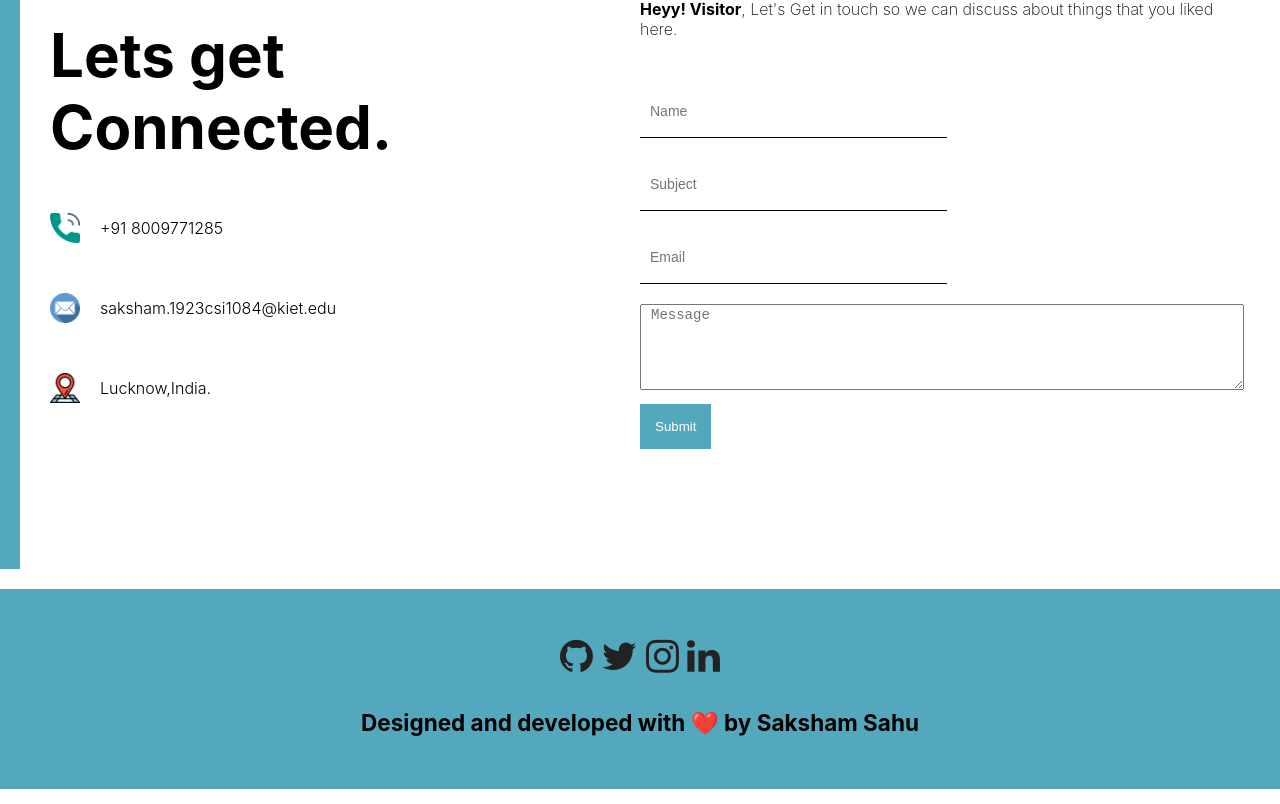
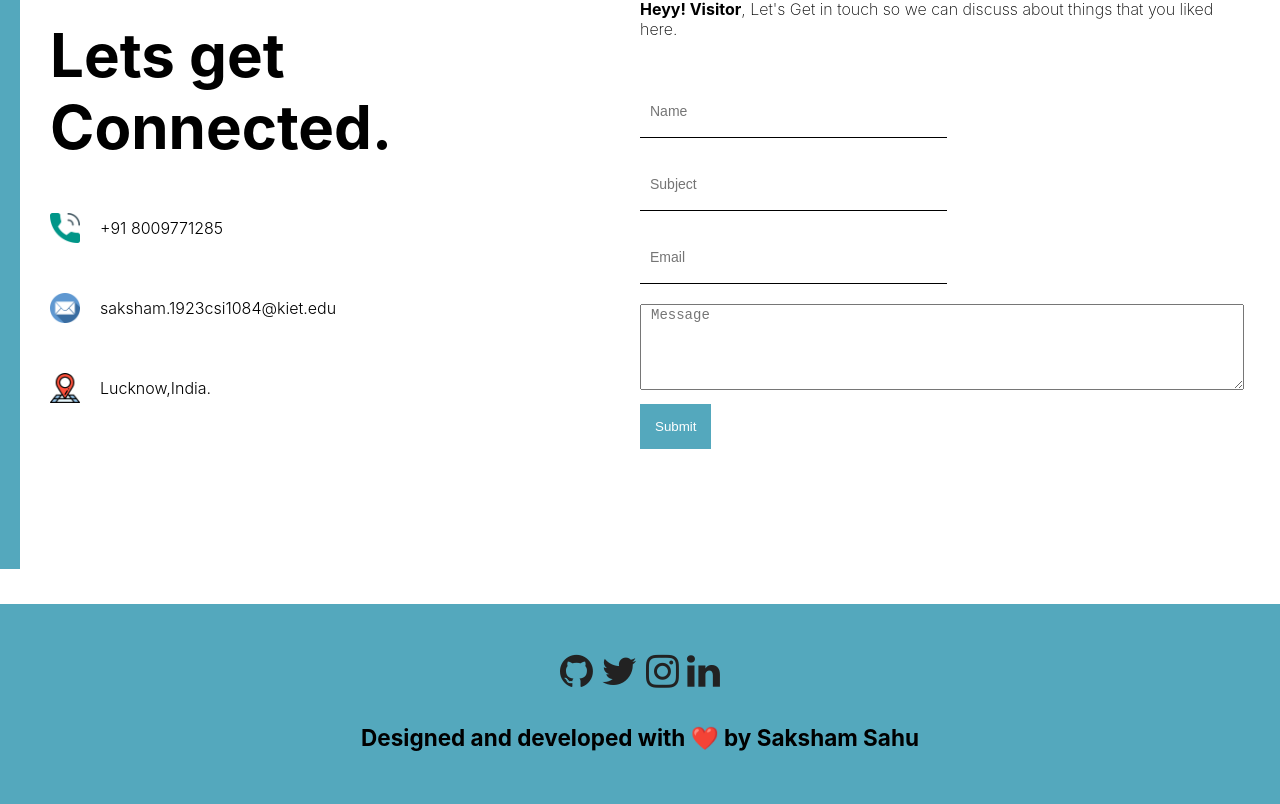
Before and after one commit to saks-am/Portfolio, a React (Create React App) app: page / in a window 1280 px wide. Shown: the part 2226-3030 px from the top of the page. Built offline with nearby package versions, Linux system fonts and the light colour scheme.

Commit message:
Update Footer.css

```diff
--- a/src/Components/Footer/Footer.css
+++ b/src/Components/Footer/Footer.css
@@ -1,5 +1,5 @@
 .f{
-    margin-top: 20px;
+    margin-top: 35px;
     height: 25vh;
     display: flex;
     flex-direction: column;
```
